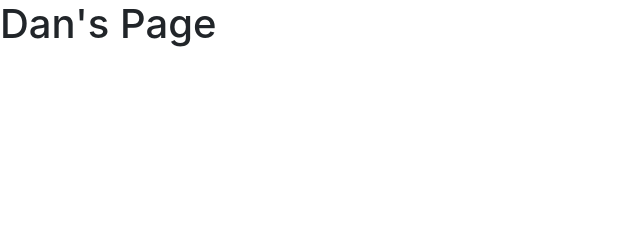
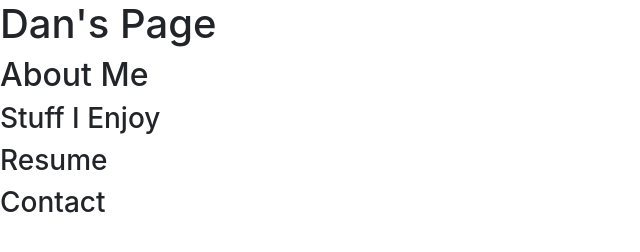
Before and after one commit to danielpreys/danssite, a plain HTML site: page personal-site/index.html in a window 1280 px wide. Shown: the whole page, without its empty margins (0-640 px from the left). Drawn offline with nearby package versions, Linux system fonts and the light colour scheme.

Commit message:
added headings

```diff
--- a/personal-site/index.html
+++ b/personal-site/index.html
@@ -15,6 +15,20 @@
 <body>
 	<h1>Dan's Page</h1>
 
+	<h2> About Me <h2>
+
+	<h3> Stuff I Enjoy <h3>
+
+	<h3> Resume <h3>
+
+	<h3> Contact <h3>
+
+
+
+
+
+
+
 
 
 
@@ -23,7 +37,5 @@
 <script src="https://ajax.googleapis.com/ajax/libs/jquery/3.3.1/jquery.min.js"></script>
 <script src="script/main.js"></script>
 
-
-
 </body>
 </html>
```
